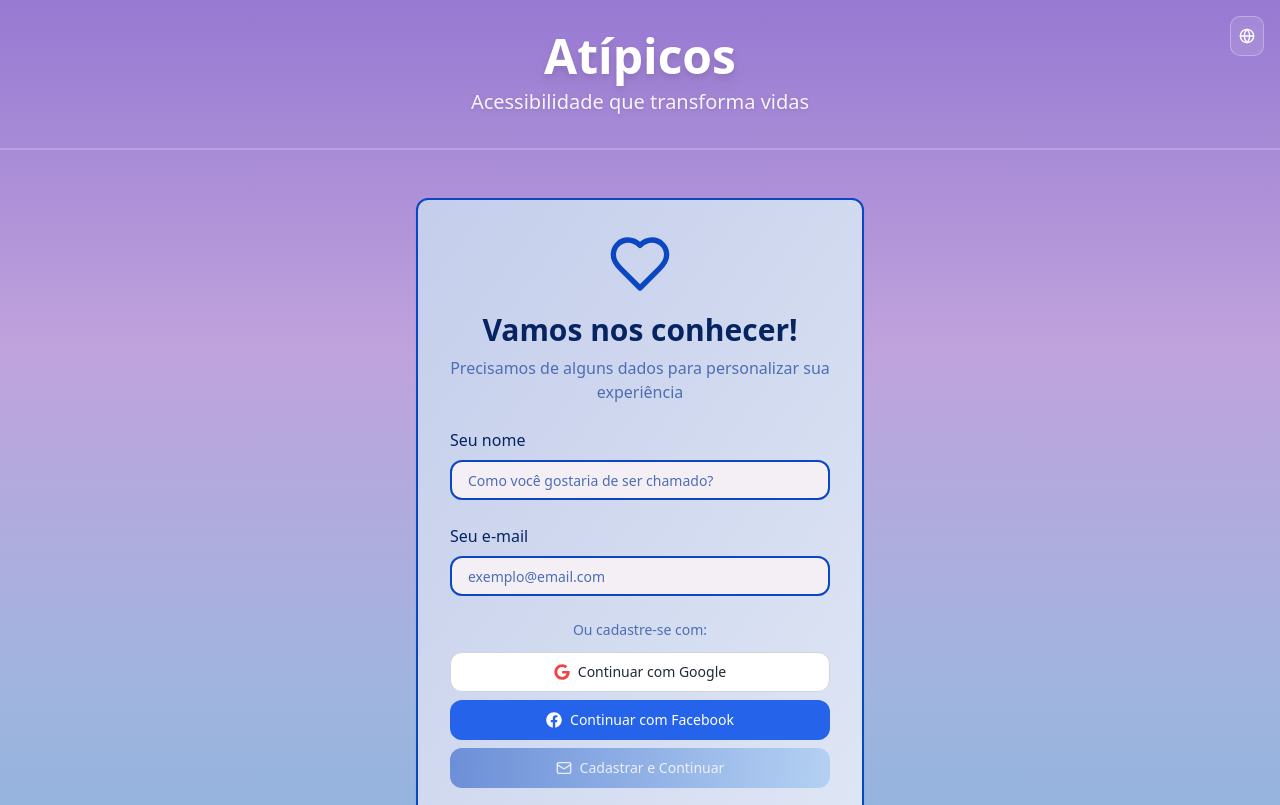
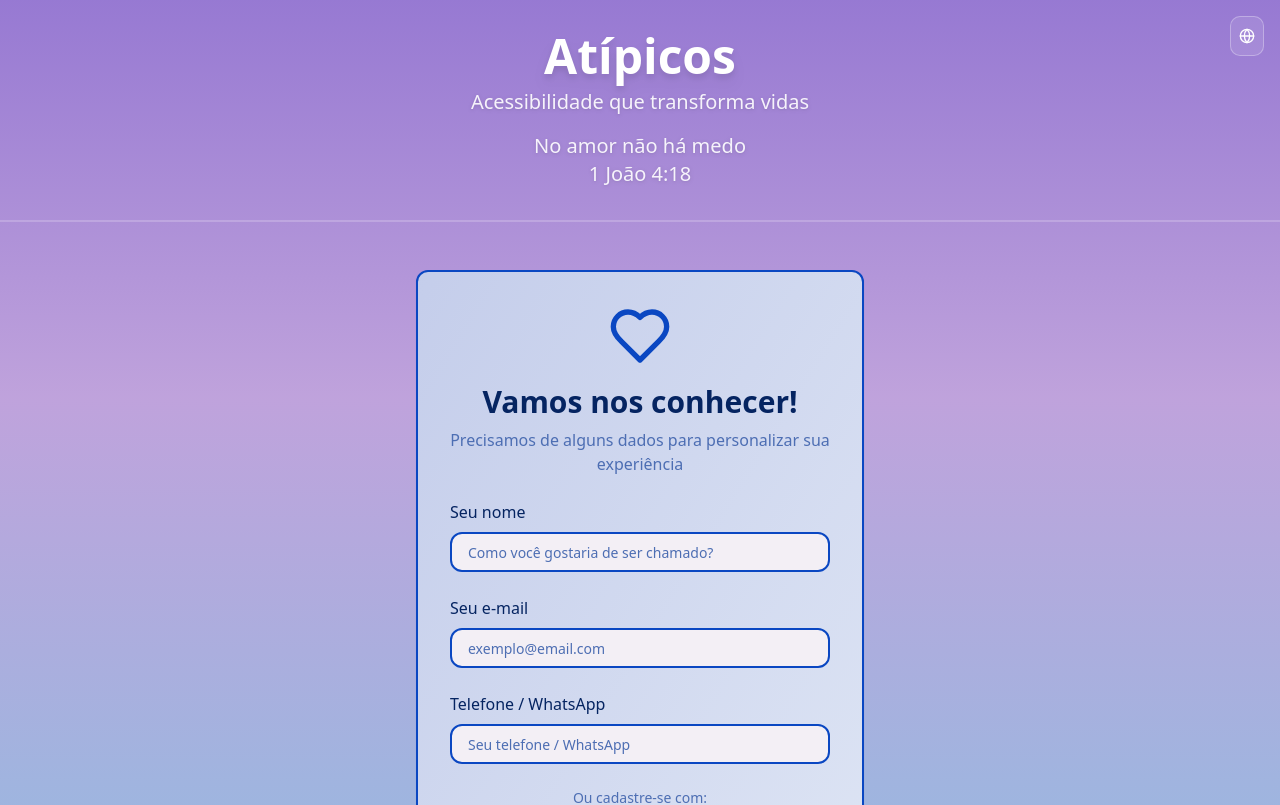
Before and after one commit to atipicosapp-web/atipicosapp-empowered-vision-24154-14648, a React (Vite) app: page / in a window 1280 px wide. Shown: the top 805 px of the page. Built offline with nearby package versions, Linux system fonts and the light colour scheme.

Commit message:
Add registration fields and verse

```diff
--- a/src/components/WelcomeScreen.tsx
+++ b/src/components/WelcomeScreen.tsx
@@ -15,6 +15,7 @@ interface WelcomeScreenProps {
 interface UserData {
   name: string;
   email: string;
+  phone: string;
   disability: string;
 }
 
@@ -22,6 +23,7 @@ const WelcomeScreen = ({ onNavigate, voiceSpeed }: WelcomeScreenProps) => {
   const { language, setLanguage, t } = useLanguage();
   const [name, setName] = useState('');
   const [email, setEmail] = useState('');
+  const [phone, setPhone] = useState('');
   const [showLanguageMenu, setShowLanguageMenu] = useState(false);
 
   const languages = [
@@ -47,10 +49,11 @@ const WelcomeScreen = ({ onNavigate, voiceSpeed }: WelcomeScreenProps) => {
   }, [language]);
 
   const handleFinish = () => {
-    if (name && email) {
+    if (name && email && phone) {
       const userData: UserData = {
         name,
         email,
+        phone,
         disability: 'autismo'
       };
       speak(`${t('welcome.speechFinish')}, ${name}!`);
@@ -102,6 +105,10 @@ const WelcomeScreen = ({ onNavigate, voiceSpeed }: WelcomeScreenProps) => {
         <p className="text-base sm:text-lg lg:text-xl text-white/90 drop-shadow">
           {t('welcome.subtitle')}
         </p>
+        <p className="text-base sm:text-lg lg:text-xl text-white/90 drop-shadow mt-4">
+          No amor não há medo<br />
+          1 João 4:18
+        </p>
       </header>
 
       <div className="px-4 sm:px-6 lg:px-8 py-6 sm:py-8 lg:py-12">
@@ -149,6 +156,20 @@ const WelcomeScreen = ({ onNavigate, voiceSpeed }: WelcomeScreenProps) => {
                     />
                   </div>
 
+                  <div>
+                    <Label htmlFor="phone" className="text-foreground text-sm sm:text-base font-medium mb-2 block">
+                      Telefone / WhatsApp
+                    </Label>
+                    <Input
+                      id="phone"
+                      type="tel"
+                      value={phone}
+                      onChange={(e) => setPhone(e.target.value)}
+                      className="bg-card border-2 border-primary text-card-foreground text-base sm:text-lg p-3 sm:p-4 rounded-xl"
+                      placeholder="Seu telefone / WhatsApp"
+                    />
+                  </div>
+
                   {/* Botões de cadastro com ícones */}
                   <div className="space-y-3 mb-4">
                     <p className="text-center text-sm text-muted-foreground mb-3">
@@ -175,7 +196,7 @@ const WelcomeScreen = ({ onNavigate, voiceSpeed }: WelcomeScreenProps) => {
                       <Button
                         onClick={handleFinish}
                         onMouseEnter={() => speak(t('welcome.registerContinue'))}
-                        disabled={!name || !email}
+                        disabled={!name || !email || !phone}
                         className="w-full bg-gradient-to-r from-primary to-accent hover:from-primary/90 hover:to-accent/90 text-primary-foreground py-2 px-4 rounded-lg font-medium flex items-center justify-center gap-2 disabled:opacity-50"
                       >
                         <Mail className="w-4 h-4" />
```
